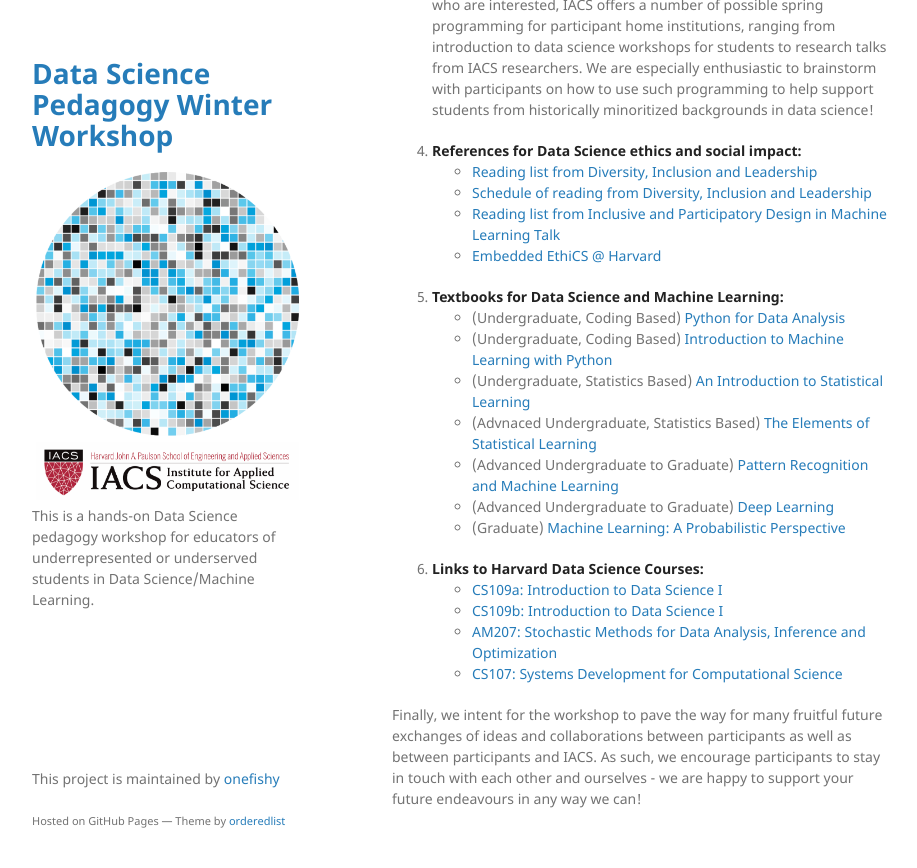
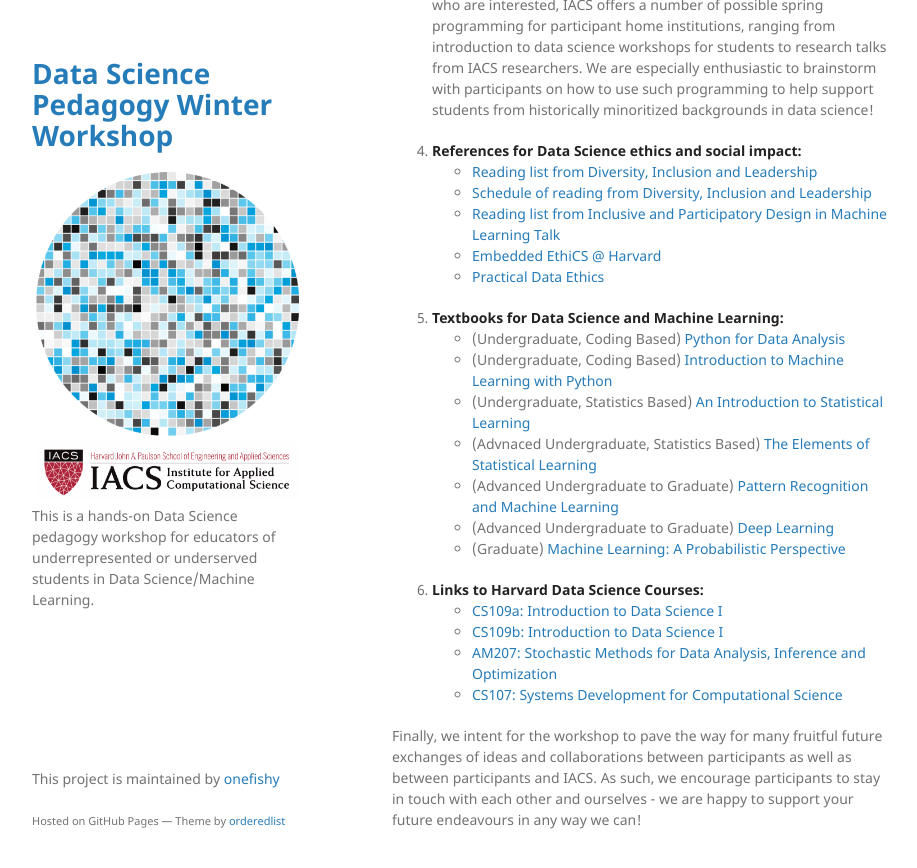
Before and after one commit to onefishy/data-science-workshop, a Jekyll site: the page built from docs/after_the_workshop.md, in a window 1280 px wide and 900 px high, scrolled down 951 px. Shown: the top 868 px of the window, without its empty margins (178-1095 px from the left). Built offline with Jekyll 4.4.1, drawn with Linux system fonts in a browser that asks for light colours; our own code applies the rules of GitHub Pages for plain Markdown files.

Commit message:
Update after_the_workshop.md

```diff
--- a/docs/after_the_workshop.md
+++ b/docs/after_the_workshop.md
@@ -17,6 +17,7 @@ We hope that the workshop provides a jumping off point for participants to creat
     - [Schedule of reading from Diversity, Inclusion and Leadership](https://onefishy.github.io/DIL_in_tech/schedule.html)
     - [Reading list from Inclusive and Participatory Design in Machine Learning Talk](https://github.com/onefishy/data-science-workshop/blob/master/docs/Inclusive_and_Participatory_Design_in_ML.pdf)
     - [Embedded EthiCS @ Harvard](https://embeddedethics.seas.harvard.edu/module.html)
+    - [Practical Data Ethics](https://ethics.fast.ai)
 
 5. **Textbooks for Data Science and Machine Learning:**
     - (Undergraduate, Coding Based) [Python for Data Analysis](https://www.oreilly.com/library/view/python-for-data/9781449323592/)
```
